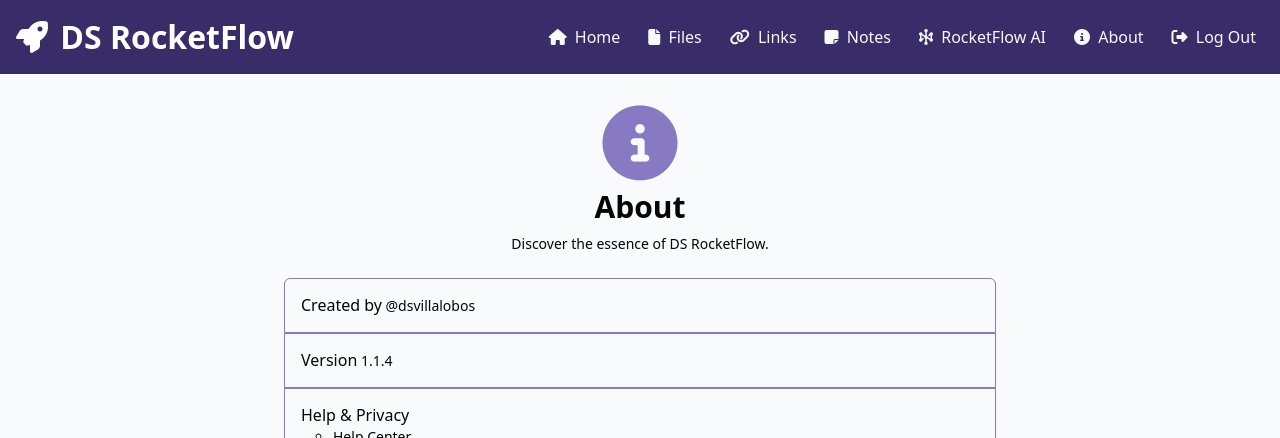
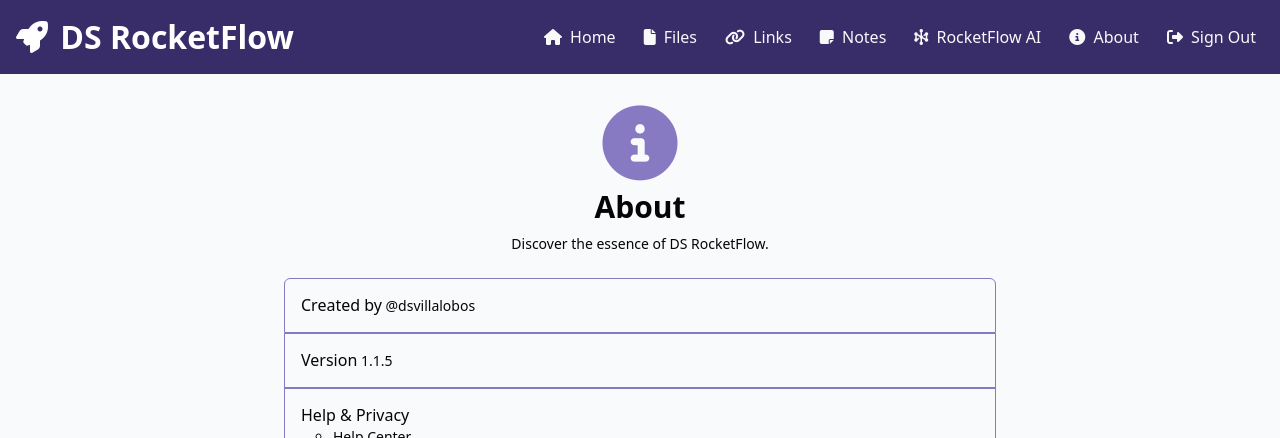
Before and after one commit to dsvillalobos/ds-rocketflow, a Vue app: page /about in a window 1280 px wide. Shown: the top 438 px of the page. Built offline with nearby package versions, Linux system fonts and the light colour scheme; sample sign-in values are in the browser's storage.

Commit message:
DS RocketFlow | Version 1.1.5
Release Notes:

- Bug Fixes.

```diff
--- a/src/components/FileAccordionItem.vue
+++ b/src/components/FileAccordionItem.vue
@@ -1,6 +1,7 @@
 <script setup>
 import { RouterLink } from "vue-router";
 import axios from "axios";
+import supabase from "@/supabase/supabaseClient";
 import Icon from "./Icon.vue";
 
 const props = defineProps({
@@ -39,6 +40,14 @@ async function deleteFile() {
     const response = await axios.delete(
       `${import.meta.env.VITE_DS_ROCKETFLOW_API_URL}/files/${props.fileId}`
     );
+
+    const { err } = await supabase.storage
+      .from("ds-rocketflow-files")
+      .remove([props.file.split("/").slice(-1)[0]]);
+
+    if (err) {
+      throw err;
+    }
 
     window.location.reload();
   } catch (err) {
--- a/src/components/Header.vue
+++ b/src/components/Header.vue
@@ -4,7 +4,7 @@ import Icon from "./Icon.vue";
 
 const router = useRouter();
 
-function logOut() {
+function signOut() {
   sessionStorage.removeItem("user");
   router.push("/");
 }
@@ -61,8 +61,8 @@ function logOut() {
               >
             </li>
             <li class="nav-item mx-1">
-              <RouterLink class="nav-link text-light" to="#" @click="logOut"
-                ><Icon name="right-from-bracket"></Icon> Log Out</RouterLink
+              <RouterLink class="nav-link text-light" to="#" @click="signOut"
+                ><Icon name="right-from-bracket"></Icon> Sign Out</RouterLink
               >
             </li>
           </ul>
--- a/src/views/About.vue
+++ b/src/views/About.vue
@@ -31,7 +31,7 @@ onMounted(async function () {
         </li>
         <li class="list-group-item py-3 ds-rocketflow-text">
           <h6 class="my-0 d-inline">Version</h6>
-          1.1.4
+          1.1.5
         </li>
         <li class="list-group-item py-3 ds-rocketflow-text">
           <h6 class="my-0 d-inline">Help & Privacy</h6>
```
Also changed, not shown: 1 other file (tests, documents, lock files or other folders).
